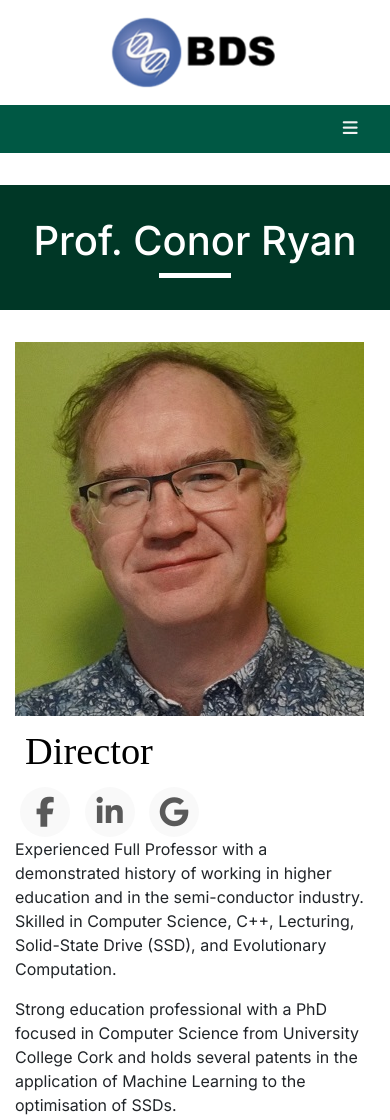
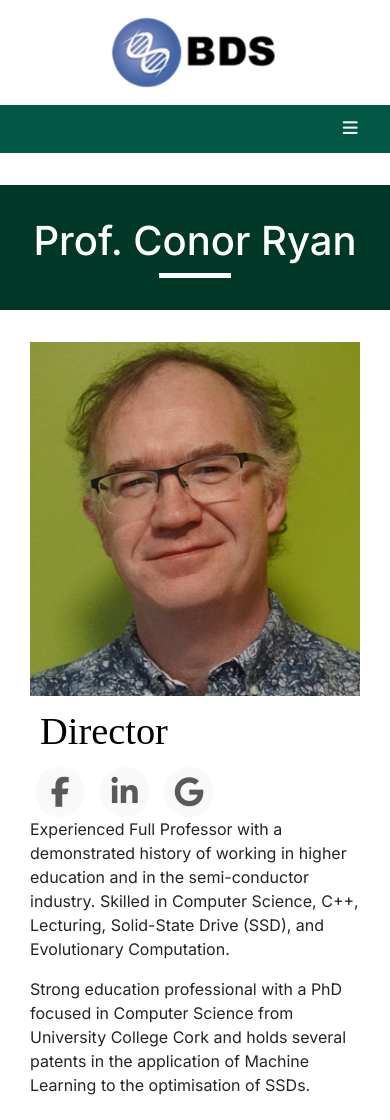
Before and after one commit to rohitvpatil0810/BDS-web-app, a plain HTML site: page conor.html in a window 390 px wide. Shown: the top 1120 px of the page. Drawn offline with nearby package versions, Linux system fonts and the light colour scheme; files that its build step writes are made by us from their sources; a script that the page names is missing.

Commit message:
made image responsive in about me
made image responsive in about me

```diff
--- a/conor.html
+++ b/conor.html
@@ -100,19 +100,23 @@
 <div class="container" style="margin-bottom: 20px;">
     <div class="row">
         <div class="col-md-4">
-            <img src="images\WhatsApp Image 2022-01-20 at 6.06.18 PM.jpeg" alt="Conor">
+          <div class="container">
+            <img src="images\WhatsApp Image 2022-01-20 at 6.06.18 PM.jpeg" class="img-fluid" alt="Conor">
             <h3 class="desgn">Director</h3>
             <ul class="social-network social-circle">
                 <li><a href="#" class="icoFacebook" title="Facebook"><i class="fa fa-2x fa-facebook"></i></a></li>
                 <li><a href="#" class="icoLinkedin" title="Linkedin"><i class="fa fa-2x fa-linkedin"></i></a></li>
                 <li><a href="#" class="icoGoogle" title="Google"><i class="fa fa-2x fa-google"></i></a></li>
             </ul>
+          </div>
 
 		</div>
         <div class="aboutconor col-md-8">
-			<p class="text-body">Experienced Full Professor with a demonstrated history of working in higher education and in the semi-conductor industry. Skilled in Computer Science, C++, Lecturing, Solid-State Drive (SSD), and Evolutionary Computation.</p>
+         <div class="container">
+			      <p class="text-body">Experienced Full Professor with a demonstrated history of working in higher education and in the semi-conductor industry. Skilled in Computer Science, C++, Lecturing, Solid-State Drive (SSD), and Evolutionary Computation.</p>
 
             <p class="text-body">Strong education professional with a PhD focused in Computer Science from University College Cork and holds several patents in the application of Machine Learning to the optimisation of SSDs.</p>
+          </div>
         </div>
 	</div>
 </div>
```
